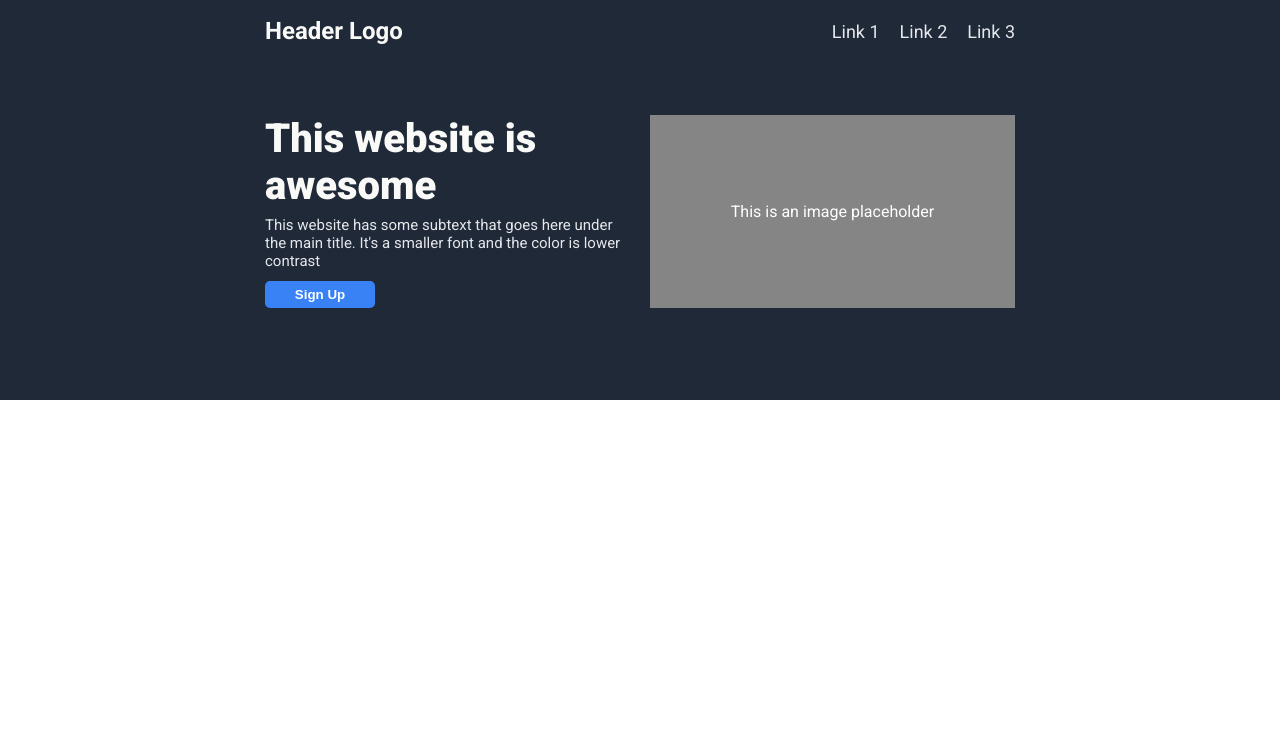
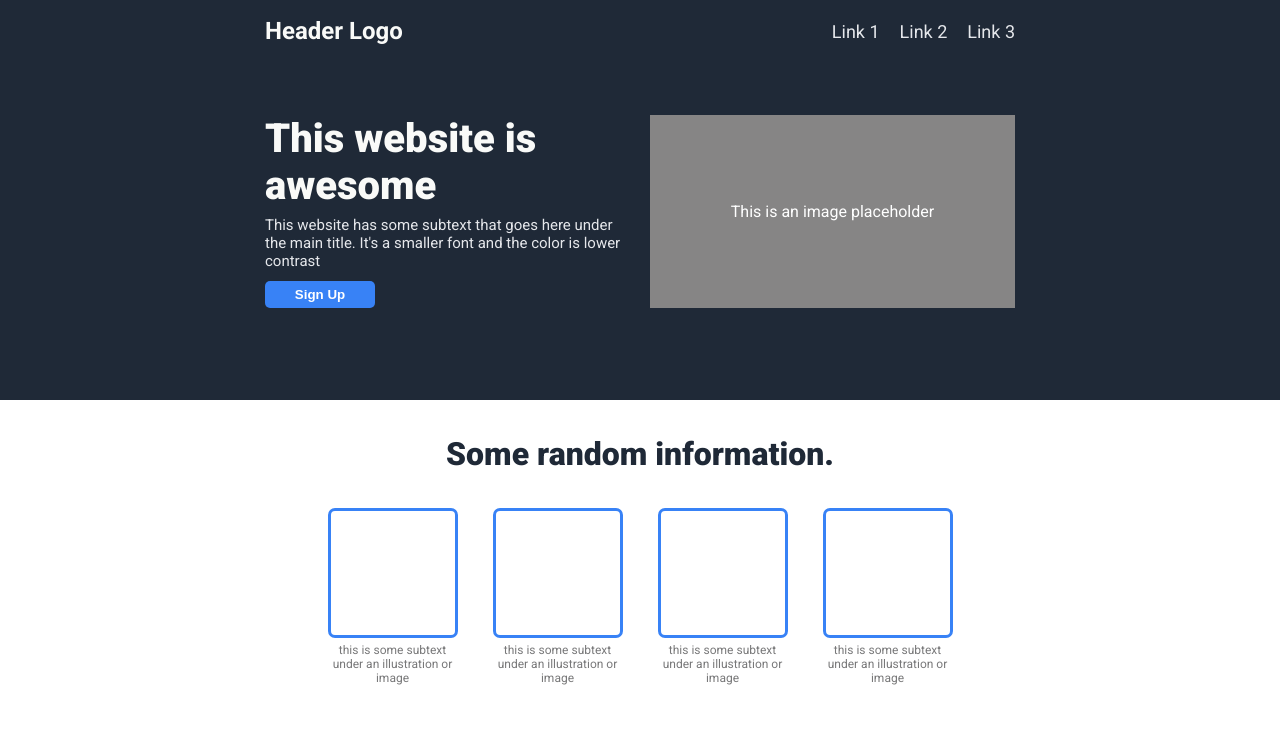
Before and after one commit to JudeIbeekeocha/practicewebpage, a plain HTML site: page index.html in a window 1280 px wide. Drawn offline with Linux system fonts and the light colour scheme.

Commit message:
Added second section to webpage

```diff
--- a/index.html
+++ b/index.html
@@ -10,7 +10,7 @@
     <link href="https://fonts.googleapis.com/css2?family=Roboto:ital,wght@0,100;0,300;0,400;0,500;0,700;0,900;1,100;1,300;1,400;1,500;1,700;1,900&display=swap" rel="stylesheet">
 </head>
 <body>
-    <div class="top">
+    <div class="section1">
         <div class="header">
             <div class="logo">
                 Header Logo
@@ -32,5 +32,31 @@
             <div class="image"> <p>This is an image placeholder</p></div>
         </div>
     </div>
+
+    <!-- Next Section -->
+
+    <div class="section2">
+        <div class="section-head">
+            <h2 class="section-title">Some random information.</h2>
+        </div>
+        <div class="card-section">
+            <div class="card">
+                <div class="box"></div>
+                <p>this is some subtext under an illustration or image</p>
+            </div>
+            <div class="card">
+                <div class="box"></div>
+                <p>this is some subtext under an illustration or image</p>
+            </div>
+            <div class="card">
+                <div class="box"></div>
+                <p>this is some subtext under an illustration or image</p>
+            </div>
+            <div class="card">
+                <div class="box"></div>
+                <p>this is some subtext under an illustration or image</p>
+            </div>
+        </div>
+    </div>
 </body>
 </html>
--- a/styles.css
+++ b/styles.css
@@ -8,7 +8,7 @@ body{
     font-family: Roboto, Arial;
 }
 
-.top{
+.section1{
     display: flex;
     flex-direction: column;
     background-color: #1F2937;
@@ -80,3 +80,39 @@ body{
     justify-content: center;
     color: white;
 }
+
+.section2{
+    display: flex;
+    flex-direction: column;
+    margin-top: 35px;
+    align-items: center;
+    gap: 20px;
+}
+
+.section-title{
+    font-size: 32px;
+    color: #1f2937;
+    font-weight: 900;
+}
+
+.card-section{
+    display: flex;
+    gap: 35px;
+    margin-top: 15px;
+    margin-bottom: 60px;
+}
+.card{
+    width: 130px;
+    text-align: center;
+    font-size: 12px;
+    color: #787879;
+
+}
+.box{
+    display: block;
+    border: 3px solid #3882f6;
+    height: 130px;
+    width: 130px;
+    border-radius: 7px;
+    margin-bottom: 5px;
+}
```
